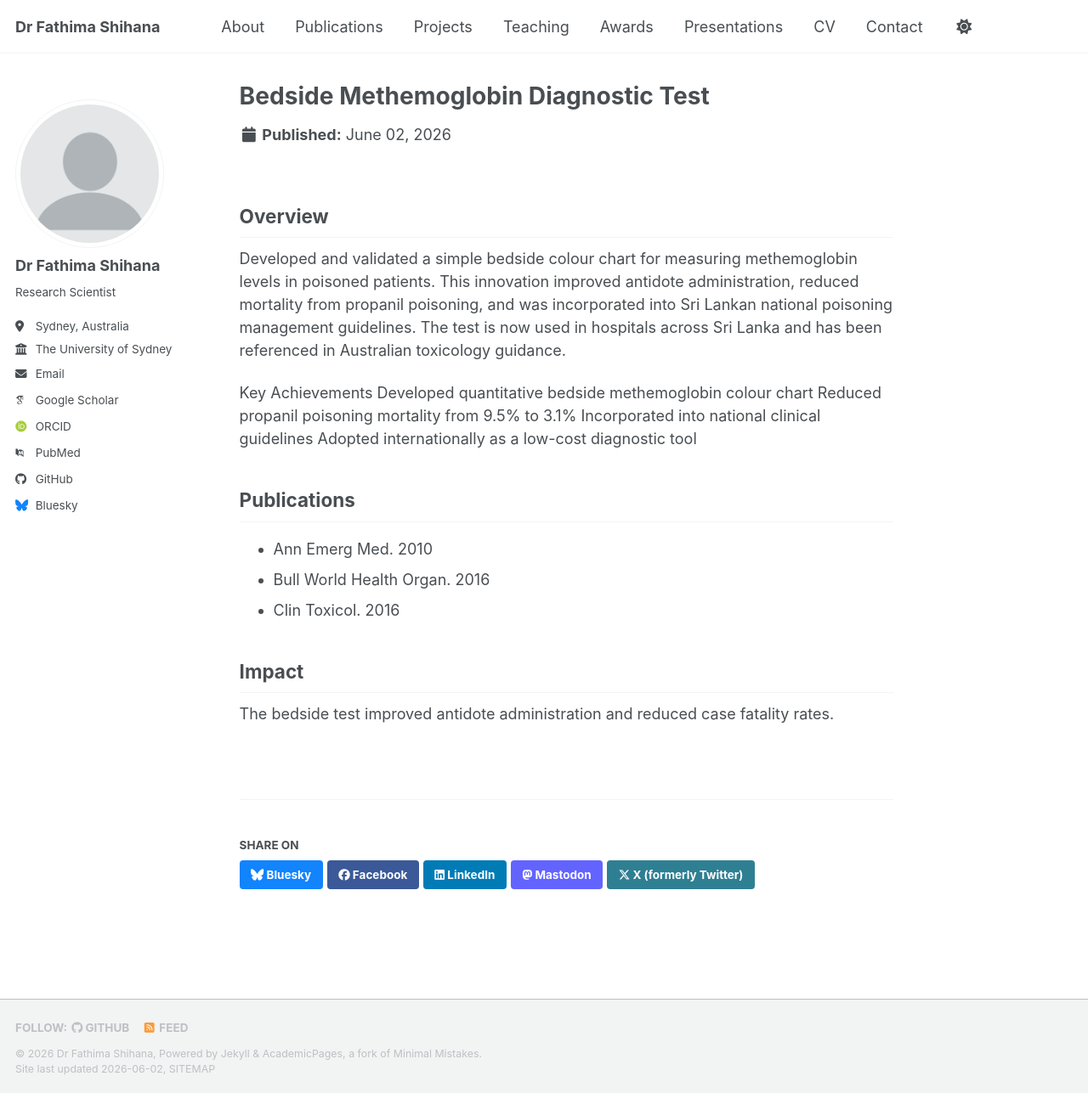
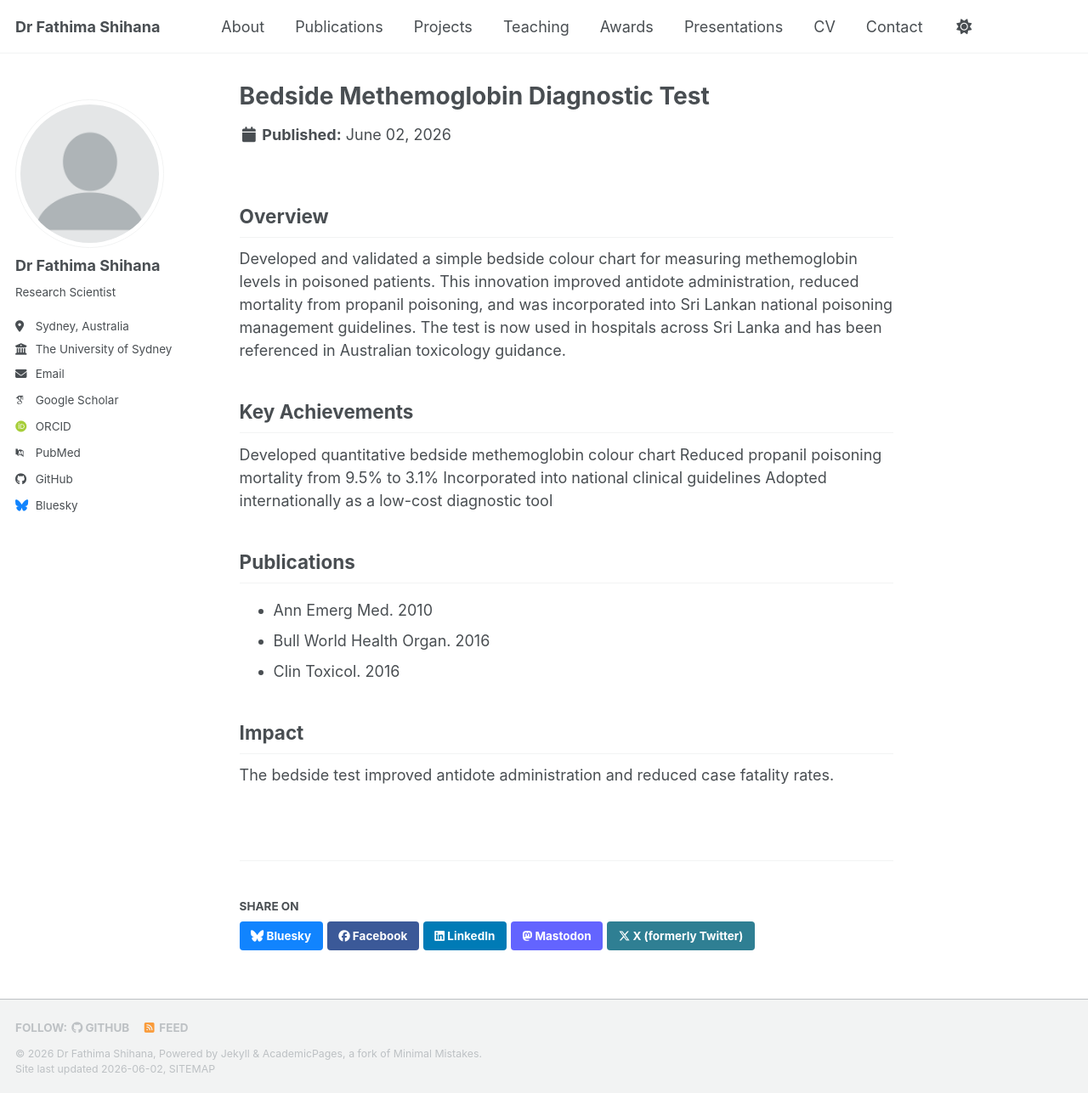
Before and after one commit to fathimashihana/fathimashihana.github.io, a Jekyll site: the page built from _portfolio/bedside-methemoglobin-test.md, in a window 1280 px wide and 1287 px high. Shown: the whole window at 85% size. Built offline with Jekyll 4.4.1, drawn with Linux system fonts in a browser that asks for light colours; some web fonts are replaced; a script bundle is joined from its source files by our own code; library files that are not in the unit come from our copies.

```diff
--- a/_portfolio/bedside-methemoglobin-test.md
+++ b/_portfolio/bedside-methemoglobin-test.md
@@ -6,9 +6,11 @@ excerpt: "Development of a low-cost bedside diagnostic tool for methemoglobinemi
 ---
 
 ## Overview
+
 Developed and validated a simple bedside colour chart for measuring methemoglobin levels in poisoned patients. This innovation improved antidote administration, reduced mortality from propanil poisoning, and was incorporated into Sri Lankan national poisoning management guidelines. The test is now used in hospitals across Sri Lanka and has been referenced in Australian toxicology guidance.
 
-Key Achievements
+## Key Achievements
+
 Developed quantitative bedside methemoglobin colour chart
 Reduced propanil poisoning mortality from 9.5% to 3.1%
 Incorporated into national clinical guidelines
```
